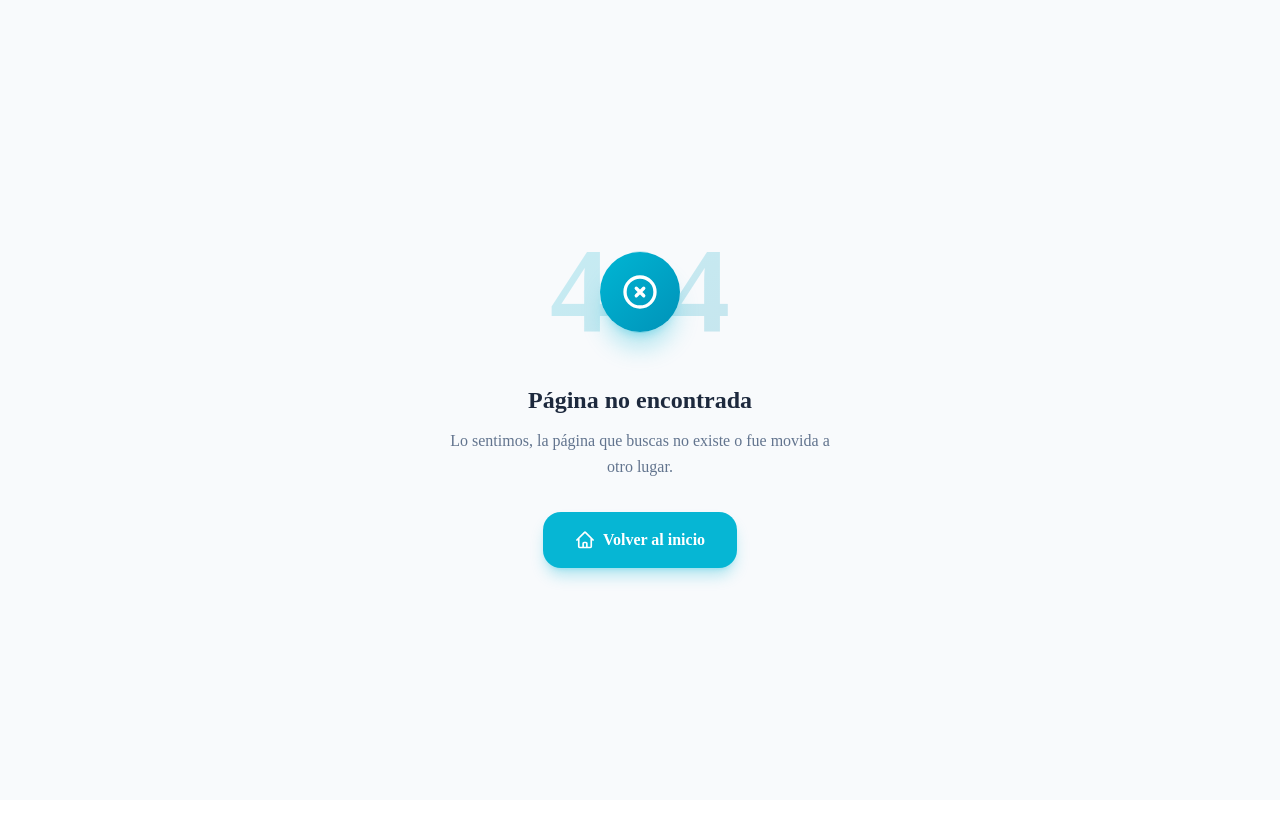
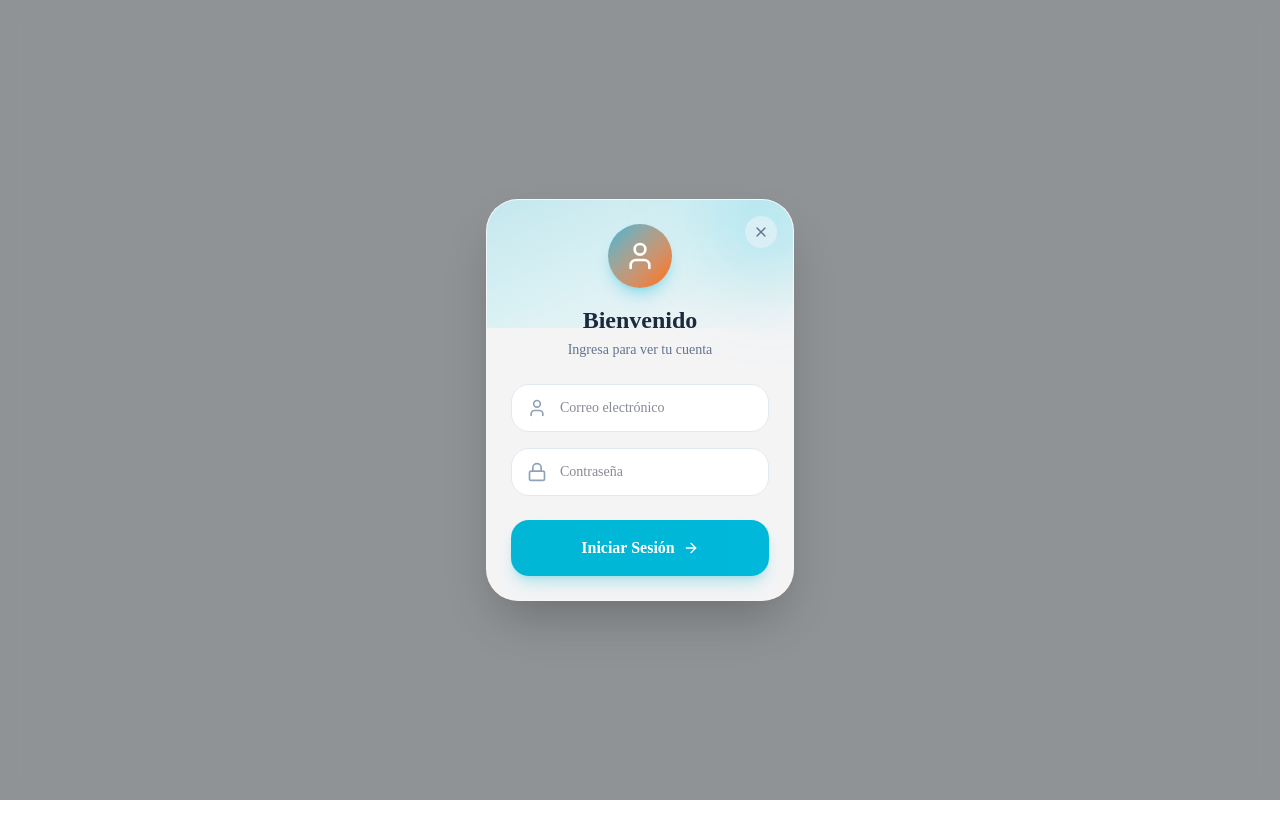
Before and after one commit to AromSanchez/shadam-qr-frontend, a Next.js app: page /login in a window 1280 px wide. Before the commit this address had no page. Shown: the top 838 px of the page. Built offline with nearby package versions, Linux system fonts and the light colour scheme.

Commit message:
Actualización de login y páginas

```diff
--- /dev/null
+++ b/app/login/page.tsx
@@ -0,0 +1,13 @@
+"use client";
+
+import { useState } from "react";
+import { LoginModal } from "@/components/ui/login-modal";
+
+export default function LoginPage() {
+  const [show, setShow] = useState(true);
+  return (
+    <div className="min-h-screen bg-slate-100 dark:bg-slate-900 flex items-center justify-center">
+      <LoginModal isOpen={show} onClose={() => setShow(false)} />
+    </div>
+  );
+}
--- a/app/not-found.tsx
+++ b/app/not-found.tsx
@@ -1,37 +1,41 @@
+"use client";
+
 import Link from "next/link";
+import { ArrowLeft } from "lucide-react";
+
+export const metadata = {
+  title: "404 - Página no encontrada",
+};
 
 export default function NotFound() {
   return (
-    <div className="min-h-screen bg-slate-50 dark:bg-slate-900 flex items-center justify-center px-6">
-      <div className="text-center max-w-sm">
+    <div className="min-h-screen bg-gradient-to-br from-slate-100 to-slate-200 dark:from-slate-900 dark:to-slate-800 flex items-center justify-center p-6">
+      <div className="text-center max-w-md space-y-8">
         {/* Animated 404 */}
         <div className="relative mb-8">
-          <span className="text-[120px] font-bold leading-none bg-clip-text text-transparent bg-gradient-to-br from-primary/20 to-cyan-600/20 select-none">
+          <span className="text-[120px] font-bold leading-none bg-clip-text text-transparent bg-gradient-to-br from-primary/30 to-cyan-600/30 select-none">
             404
           </span>
           <div className="absolute inset-0 flex items-center justify-center">
-            <div className="w-20 h-20 rounded-full bg-gradient-to-br from-primary to-cyan-600 flex items-center justify-center shadow-xl shadow-primary/30">
-              <svg className="w-10 h-10 text-white" fill="none" viewBox="0 0 24 24" stroke="currentColor" strokeWidth={2}>
+            <div className="w-24 h-24 rounded-full bg-gradient-to-br from-primary to-cyan-600 flex items-center justify-center shadow-xl shadow-primary/30">
+              <svg className="w-12 h-12 text-white" fill="none" viewBox="0 0 24 24" stroke="currentColor" strokeWidth={2}>
                 <path strokeLinecap="round" strokeLinejoin="round" d="M9.75 9.75l4.5 4.5m0-4.5l-4.5 4.5M21 12a9 9 0 11-18 0 9 9 0 0118 0z" />
               </svg>
             </div>
           </div>
-        </div>
+         </div>
 
-        <h1 className="text-2xl font-bold text-slate-800 dark:text-white mb-3">
+        <h1 className="text-3xl font-extrabold text-slate-800 dark:text-white">
           Página no encontrada
         </h1>
-        <p className="text-slate-500 dark:text-slate-400 mb-8 leading-relaxed">
+        <p className="text-slate-600 dark:text-slate-300">
           Lo sentimos, la página que buscas no existe o fue movida a otro lugar.
         </p>
-
         <Link
           href="/"
-          className="inline-flex items-center justify-center gap-2 bg-primary text-white font-semibold px-8 py-4 rounded-2xl shadow-lg shadow-primary/30 hover:bg-primary/90 transition-all active:scale-95"
+          className="inline-flex items-center gap-2 bg-primary text-white font-semibold px-6 py-3 rounded-xl shadow-md hover:bg-primary/90 transition"
         >
-          <svg className="w-5 h-5" fill="none" viewBox="0 0 24 24" stroke="currentColor" strokeWidth={2}>
-            <path strokeLinecap="round" strokeLinejoin="round" d="M2.25 12l8.954-8.955c.44-.439 1.152-.439 1.591 0L21.75 12M4.5 9.75v10.125c0 .621.504 1.125 1.125 1.125H9.75v-4.875c0-.621.504-1.125 1.125-1.125h2.25c.621 0 1.125.504 1.125 1.125V21h4.125c.621 0 1.125-.504 1.125-1.125V9.75M8.25 21h8.25" />
-          </svg>
+          <ArrowLeft className="w-5 h-5" />
           Volver al inicio
         </Link>
       </div>
--- /dev/null
+++ b/app/pensionistas/login/page.tsx
@@ -0,0 +1,16 @@
+"use client";
+
+import { useState } from "react";
+import { LoginModal } from "@/components/ui/login-modal";
+
+export default function PensionistaLoginPage() {
+  const [show, setShow] = useState(true);
+  return (
+    <div className="min-h-screen bg-[#060913] text-white flex items-center justify-center p-6 relative overflow-hidden font-sans">
+      {/* Optional background glow effects */}
+      <div className="fixed top-0 left-1/4 w-[500px] h-[500px] bg-cyan-500/10 dark:bg-cyan-500/5 rounded-full blur-[100px] pointer-events-none" />
+      <div className="fixed bottom-0 right-0 w-[400px] h-[400px] bg-cyan-500/10 dark:bg-cyan-500/5 rounded-full blur-[100px] pointer-events-none" />
+      <LoginModal isOpen={show} onClose={() => setShow(false)} />
+    </div>
+  );
+}
--- a/components/ui/login-modal.tsx
+++ b/components/ui/login-modal.tsx
@@ -12,7 +12,7 @@ interface LoginModalProps {
 
 export function LoginModal({ isOpen, onClose }: LoginModalProps) {
   const { login } = useAuth();
-  const [username, setUsername] = useState("");
+  const [email, setEmail] = useState("");
   const [password, setPassword] = useState("");
   const [isLoading, setIsLoading] = useState(false);
 
@@ -22,7 +22,7 @@ export function LoginModal({ isOpen, onClose }: LoginModalProps) {
 
     // Simulate network request
     setTimeout(() => {
-      login(username);
+      login(email);
       setIsLoading(false);
       onClose();
     }, 1200);
@@ -79,9 +79,9 @@ export function LoginModal({ isOpen, onClose }: LoginModalProps) {
                   <input
                     type="text"
                     required
-                    value={username}
-                    onChange={(e) => setUsername(e.target.value)}
-                    placeholder="Usuario"
+                    value={email}
+                    onChange={(e) => setEmail(e.target.value)}
+                    placeholder="Correo electrónico"
                     className="w-full h-12 bg-white dark:bg-slate-800/80 border border-slate-200 dark:border-slate-700 rounded-2xl pl-12 pr-4 text-sm focus:outline-none focus:ring-2 focus:ring-primary/50 transition-all text-slate-900 dark:text-white"
                   />
                 </div>
```
